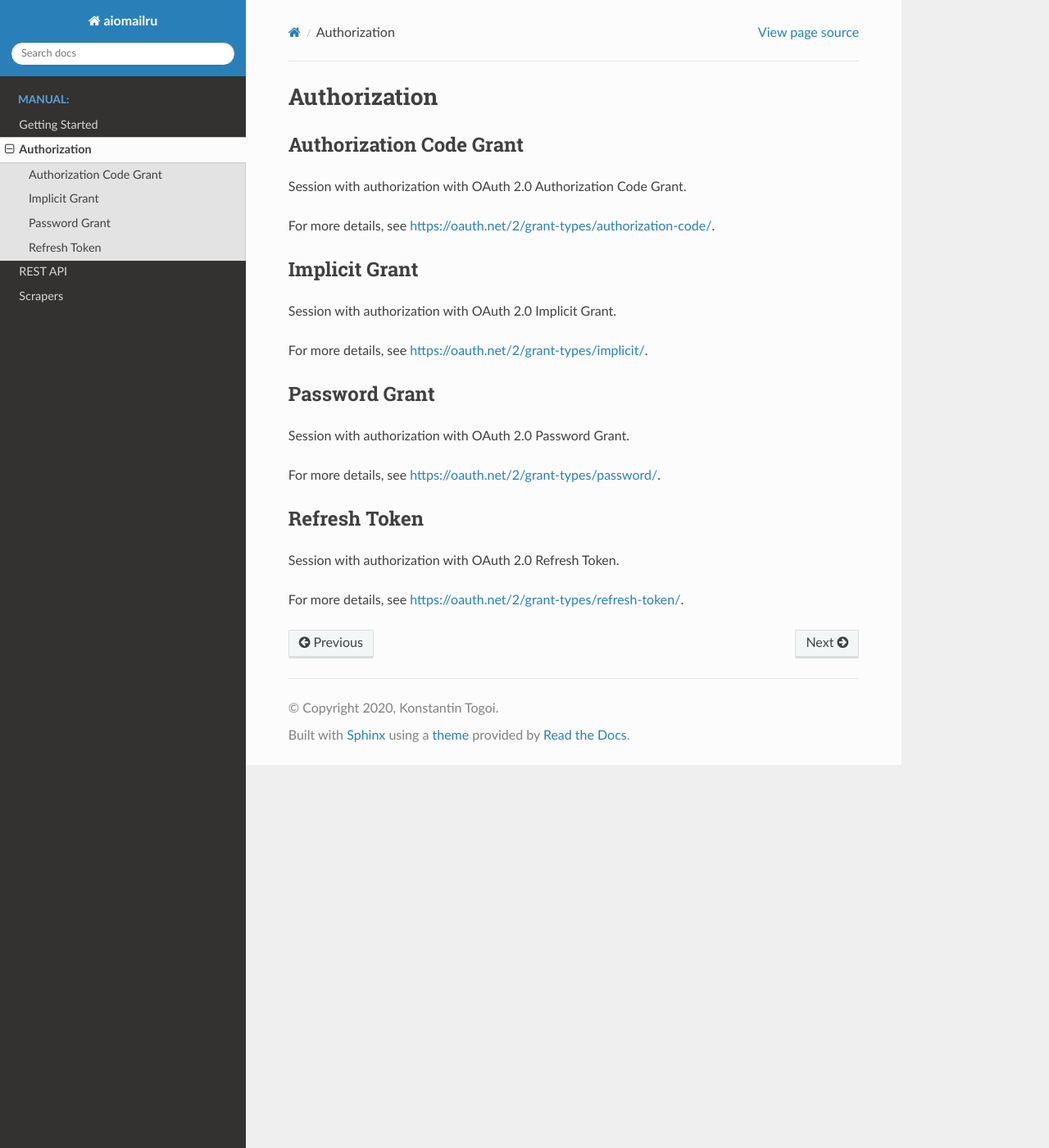
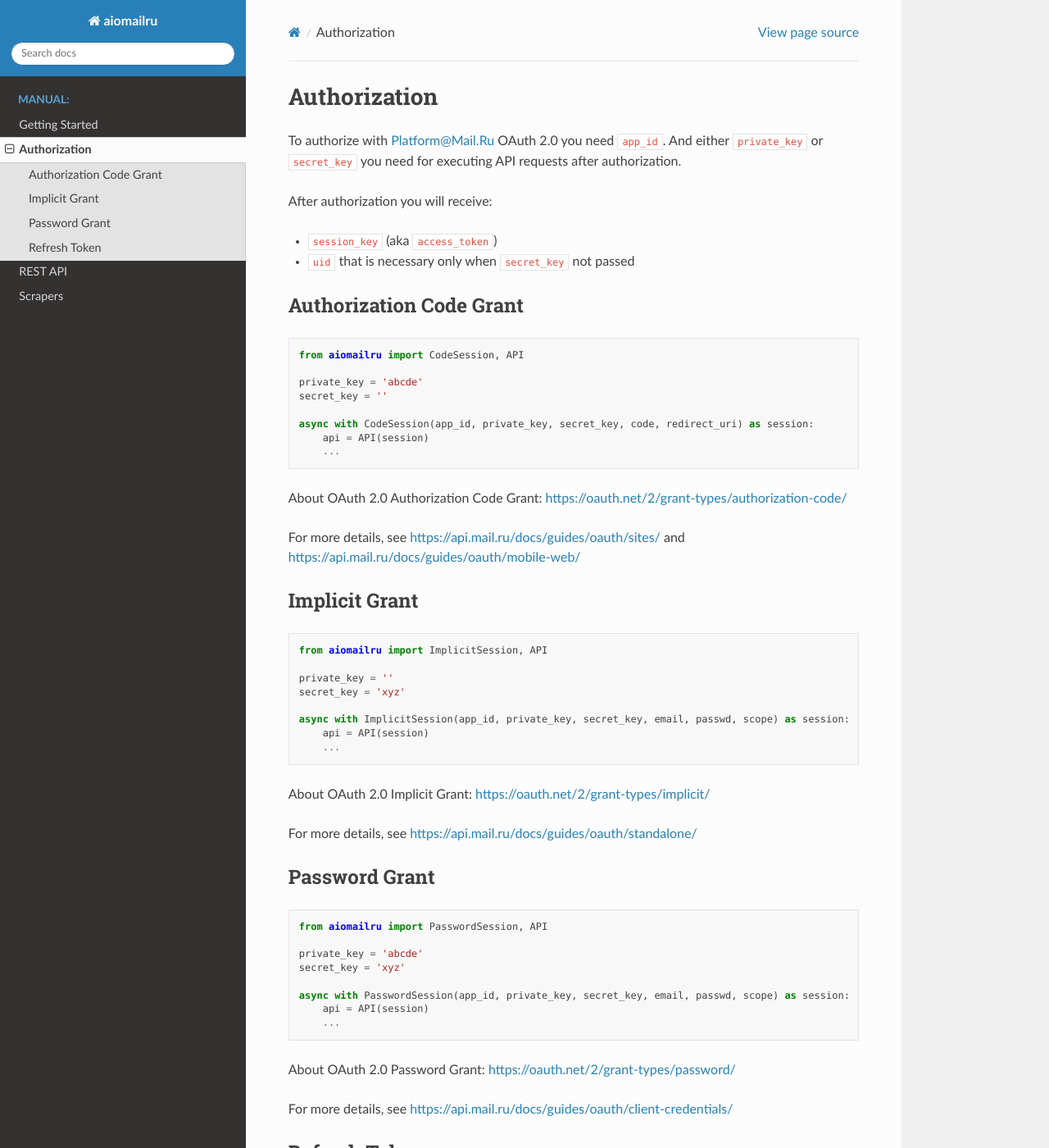
Before and after one commit to KonstantinTogoi/aiomailru, a Sphinx documentation site: the page built from docs/source/authorization.rst, in a window 1280 px wide and 1400 px high. Shown: the whole window at 82% size. Built offline with Sphinx 7.4.7 and the Read the Docs theme 2.0.0, drawn with Linux system fonts in a browser that asks for light colours; some of the changed text lies outside the part shown.

Commit message:
update authorization description

```diff
--- a/docs/source/authorization.rst
+++ b/docs/source/authorization.rst
@@ -1,30 +1,83 @@
 Authorization
 =============
+
+To authorize with Platform@Mail.Ru OAuth 2.0 you need :code:`app_id`.
+And either :code:`private_key` or :code:`secret_key` you need for executing API requests after authorization.
+
+After authorization you will receive:
+
+* :code:`session_key` (aka :code:`access_token`)
+* :code:`uid` that is necessary only when :code:`secret_key` not passed
 
 Authorization Code Grant
 ------------------------
 
-Session with authorization with OAuth 2.0 Authorization Code Grant.
+.. code-block:: python
 
-For more details, see https://oauth.net/2/grant-types/authorization-code/.
+    from aiomailru import CodeSession, API
+
+    private_key = 'abcde'
+    secret_key = ''
+
+    async with CodeSession(app_id, private_key, secret_key, code, redirect_uri) as session:
+        api = API(session)
+        ...
+
+About OAuth 2.0 Authorization Code Grant: https://oauth.net/2/grant-types/authorization-code/
+
+For more details, see https://api.mail.ru/docs/guides/oauth/sites/
+and https://api.mail.ru/docs/guides/oauth/mobile-web/
 
 Implicit Grant
 --------------
 
-Session with authorization with OAuth 2.0 Implicit Grant.
+.. code-block:: python
 
-For more details, see https://oauth.net/2/grant-types/implicit/.
+    from aiomailru import ImplicitSession, API
+
+    private_key = ''
+    secret_key = 'xyz'
+
+    async with ImplicitSession(app_id, private_key, secret_key, email, passwd, scope) as session:
+        api = API(session)
+        ...
+
+About OAuth 2.0 Implicit Grant: https://oauth.net/2/grant-types/implicit/
+
+For more details, see https://api.mail.ru/docs/guides/oauth/standalone/
 
 Password Grant
 --------------
 
-Session with authorization with OAuth 2.0 Password Grant.
+.. code-block:: python
 
-For more details, see https://oauth.net/2/grant-types/password/.
+    from aiomailru import PasswordSession, API
+
+    private_key = 'abcde'
+    secret_key = 'xyz'
+
+    async with PasswordSession(app_id, private_key, secret_key, email, passwd, scope) as session:
+        api = API(session)
+        ...
+
+About OAuth 2.0 Password Grant: https://oauth.net/2/grant-types/password/
+
+For more details, see https://api.mail.ru/docs/guides/oauth/client-credentials/
 
 Refresh Token
 -------------
 
-Session with authorization with OAuth 2.0 Refresh Token.
+.. code-block:: python
 
-For more details, see https://oauth.net/2/grant-types/refresh-token/.
+    from aiomailru import RefreshSession, API
+
+    private_key = ''
+    secret_key = ''
+
+    async with RefreshSession(app_id, private_key, secret_key, refresh_token) as session:
+        api = API(session)
+        ...
+
+About OAuth 2.0 Refresh Token: https://oauth.net/2/grant-types/refresh-token/
+
+For more details, see https://api.mail.ru/docs/guides/oauth/client-credentials/#refresh_token
```
